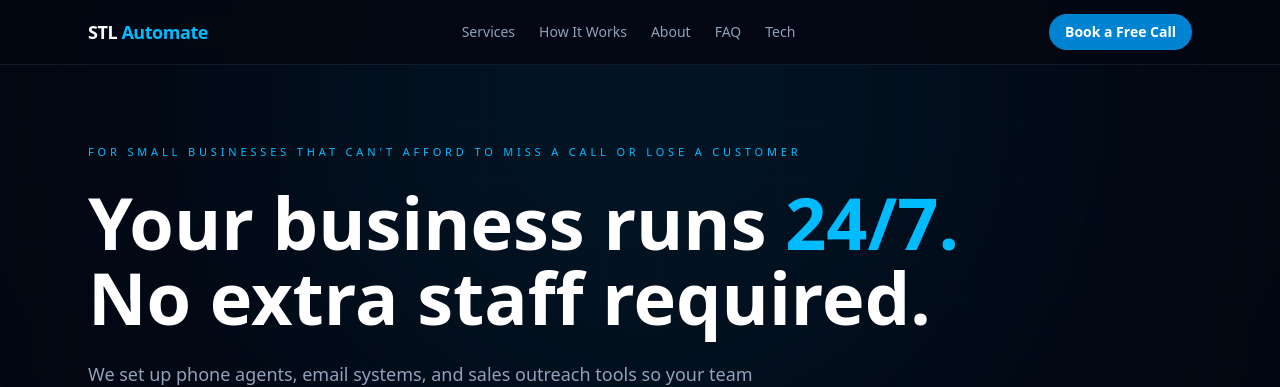
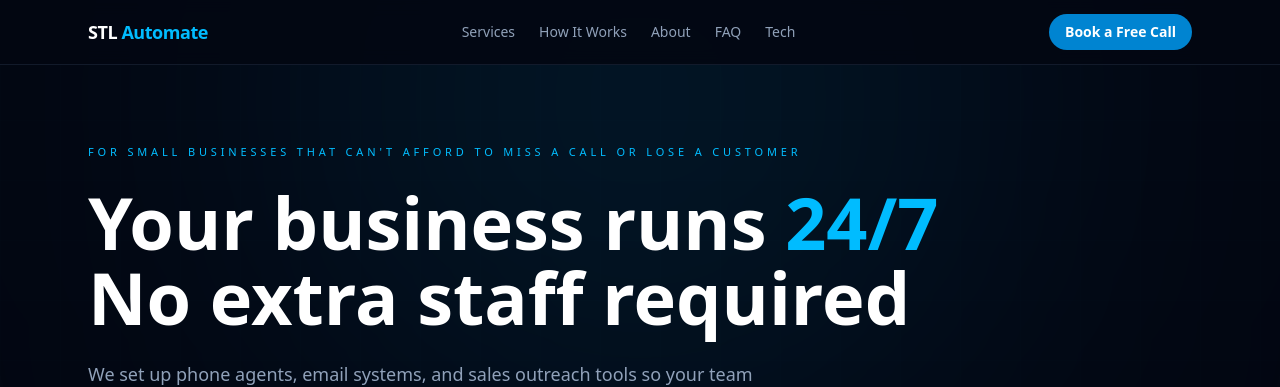
Before and after one commit to irsiya247/stlautomate-next, a Next.js app: page / in a window 1280 px wide. Shown: the top 387 px of the page. Built offline with nearby package versions, Linux system fonts and the light colour scheme.

Commit message:
Remove periods from hero headline

```diff
--- a/src/app/page.js
+++ b/src/app/page.js
@@ -28,8 +28,8 @@ export default function Home() {
           </div>
 
           <h1 className="mt-6 text-5xl md:text-7xl font-extrabold leading-[1.05]">
-            Your business runs <span className="text-sky-400">24/7.</span><br />
-            No extra staff required.
+            Your business runs <span className="text-sky-400">24/7</span><br />
+            No extra staff required
           </h1>
 
           <p className="mt-6 text-slate-400 max-w-2xl text-lg">
```
